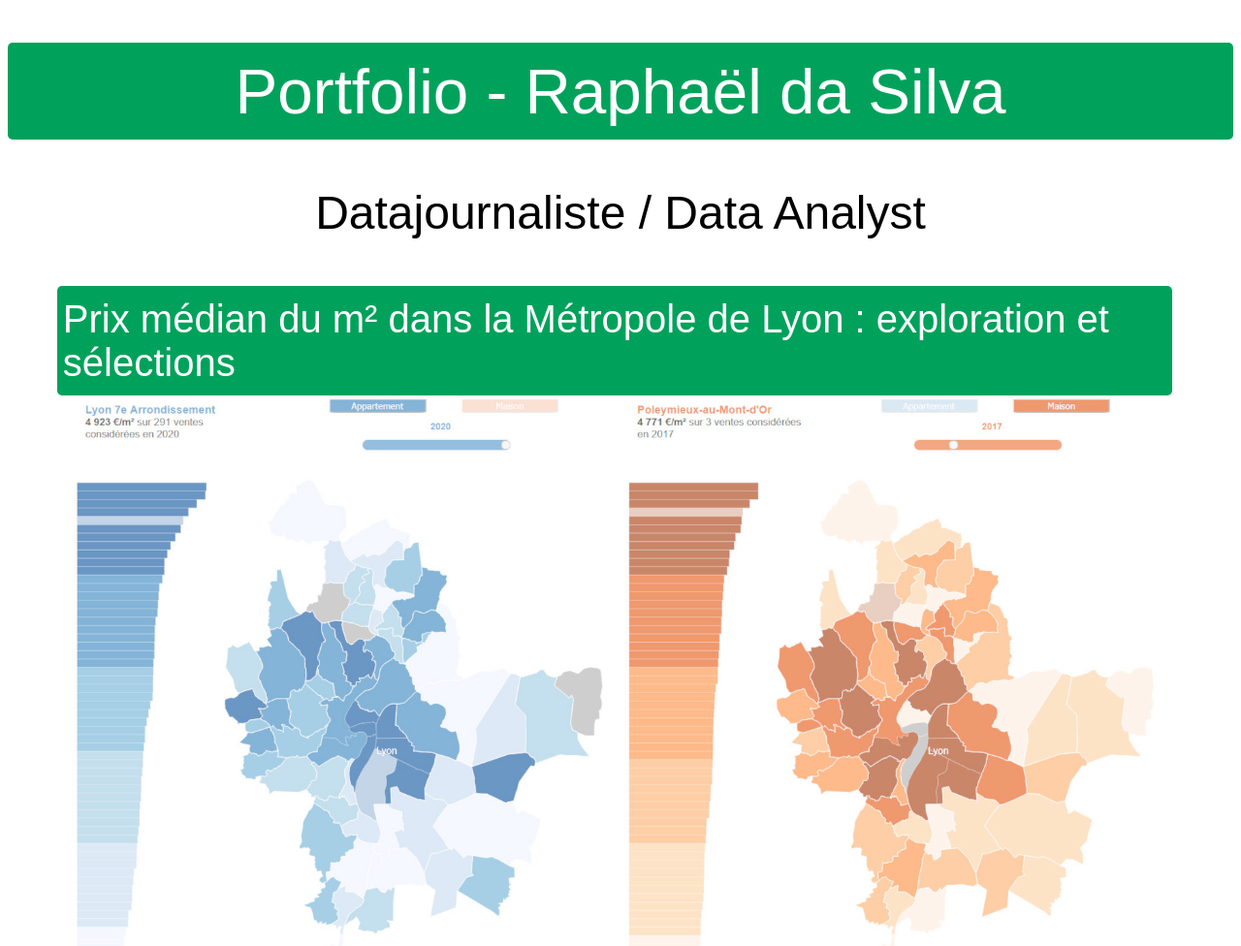
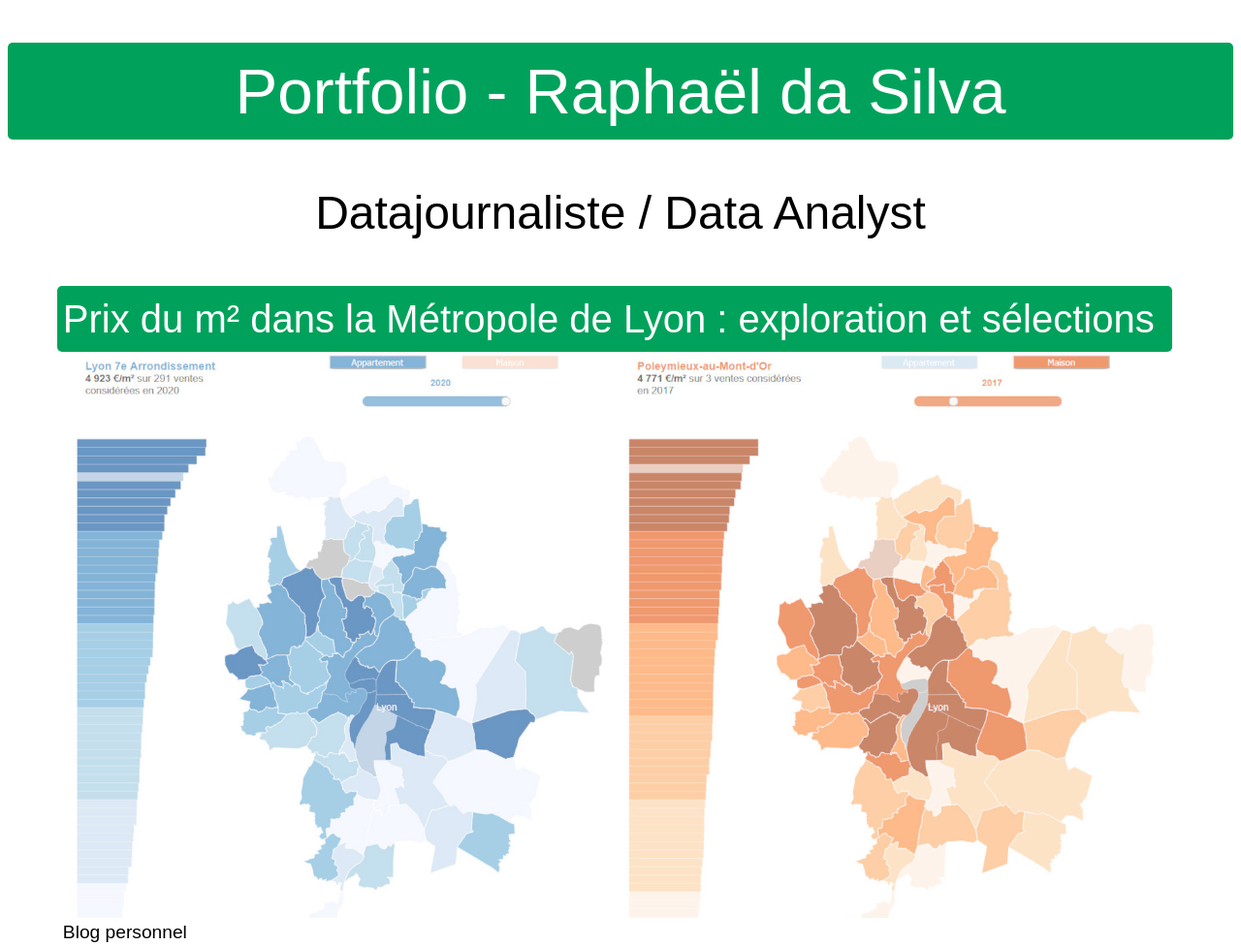
Before and after one commit to raphadasilva/raphadasilva.github.io, a plain HTML site: page index.html in a window 1280 px wide. Shown: the top 976 px of the page at 97% size. Drawn offline with Linux system fonts and the light colour scheme.

Commit message:
Update index.html

```diff
--- a/index.html
+++ b/index.html
@@ -23,7 +23,7 @@
 
     			<a href="https://github.com/raphadasilva/blog_rdasilva/blob/master/autodonnees/immo_lyon_1520/DVF%20localis%C3%A9e%20Lyon%20et%20alentours.ipynb" target="_blank">
 
-    			<div class="t_article">Prix médian du m² dans la Métropole de Lyon : exploration et sélections</div>
+    			<div class="t_article">Prix du m² dans la Métropole de Lyon : exploration et sélections</div>
 
 
 
```
